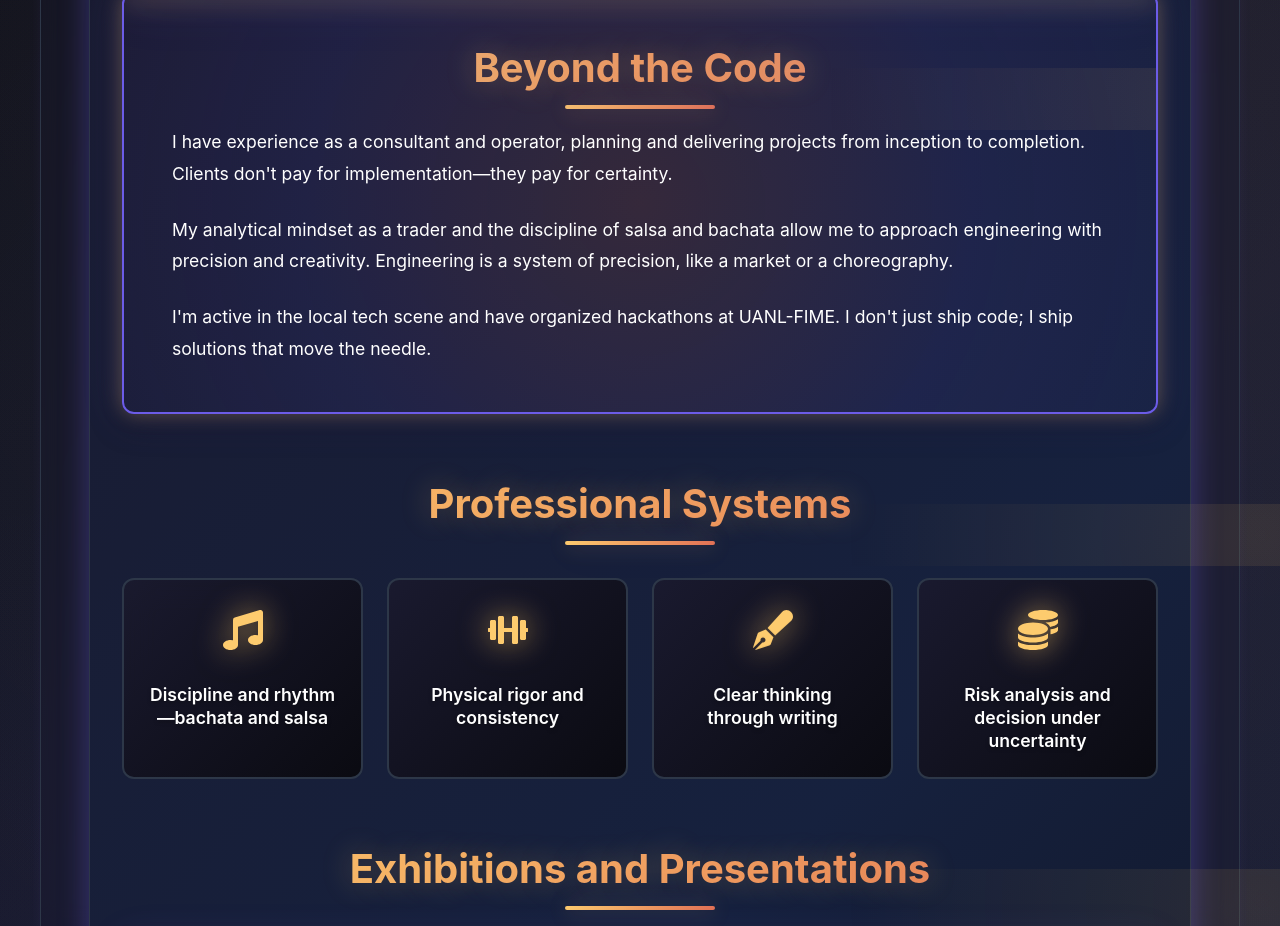
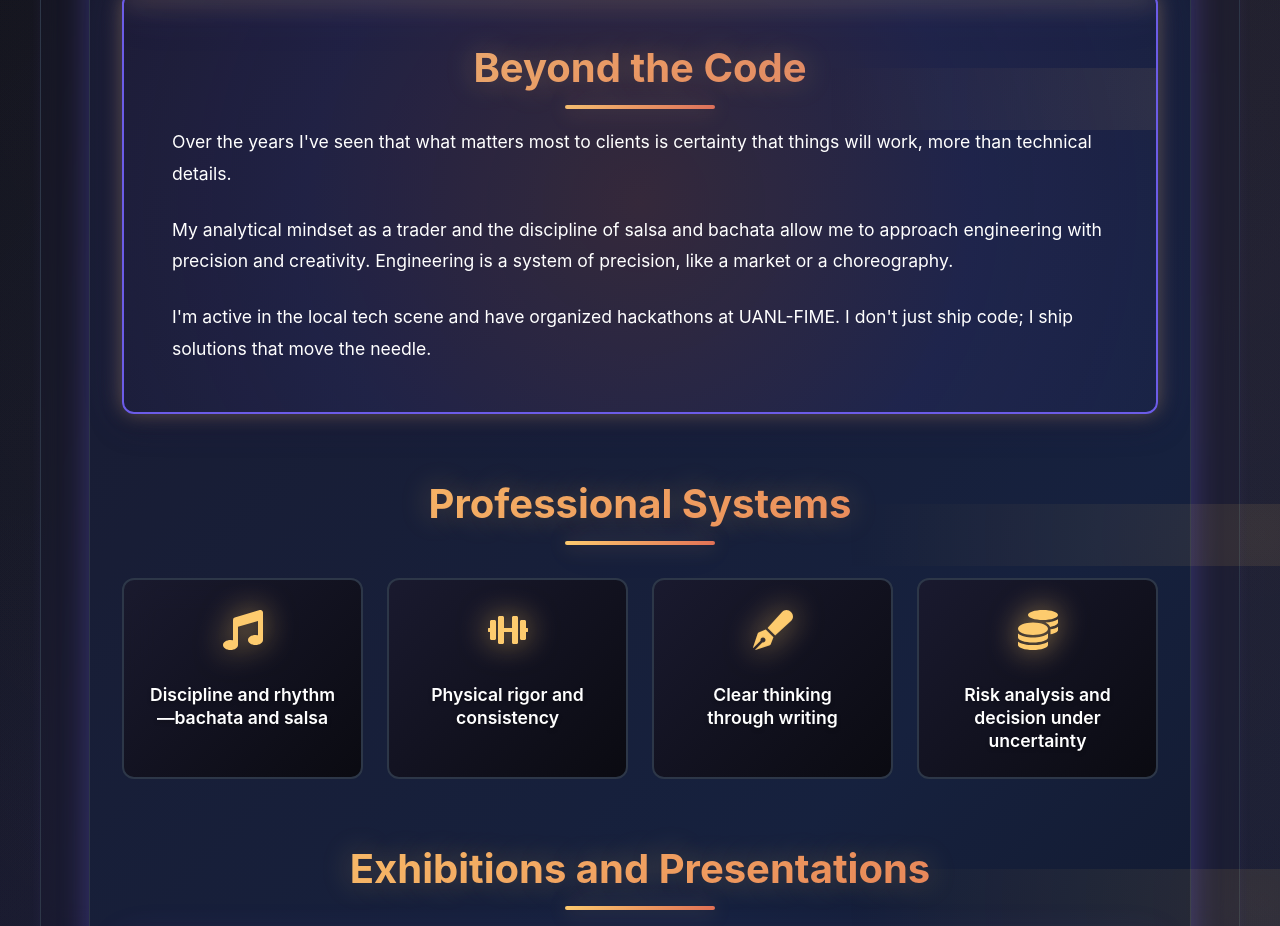
Before and after one commit to fercreek/solo-blog, a React (Vite) app: page /about in a window 1280 px wide. Shown: the part 860-1786 px from the top of the page. Built offline with nearby package versions, Linux system fonts and the light colour scheme.

Commit message:
refactor(copy): tono más reflexivo en Beyond the Code / Más Allá del Código
- Reemplazar frase presuntuosa por observación reflexiva
- EN: Over the years I've seen that what matters most...
- ES: A lo largo de los años he visto que lo que más importa...

```diff
--- a/src/data/aboutTranslations.js
+++ b/src/data/aboutTranslations.js
@@ -72,7 +72,7 @@ I build systems for precision and reliability. Rigor in prioritization. Incident
 
 # Beyond the Code
 
-I have experience as a consultant and operator, planning and delivering projects from inception to completion. Clients don't pay for implementation—they pay for relief and certainty.
+Over the years I've seen that what matters most to clients is certainty that things will work, more than technical details.
 
 My analytical mindset as a trader and the discipline of salsa and bachata allow me to approach engineering with precision and creativity. Engineering is a system of precision, like a financial market or a choreography.
 
@@ -231,7 +231,7 @@ Construyo sistemas para precisión y confiabilidad. Rigor en priorización. Mejo
 
 # Más Allá del Código
 
-Tengo experiencia como consultor y operador, planificando y entregando proyectos de inicio a fin. Los clientes no pagan por implementación—pagan por alivio y certeza.
+A lo largo de los años he visto que lo que más importa al cliente es la certeza de que las cosas van a funcionar, más que los detalles técnicos.
 
 Mi mentalidad analítica como trader y la disciplina del salsa y bachata me permiten abordar la ingeniería con precisión y creatividad. La ingeniería es un sistema de precisión, como un mercado financiero o una coreografía.
 
--- a/src/translations/index.js
+++ b/src/translations/index.js
@@ -70,7 +70,7 @@ export const translations = {
       },
       closerLook: {
         title: 'Beyond the Code',
-        text1: 'I have experience as a consultant and operator, planning and delivering projects from inception to completion. Clients don\'t pay for implementation—they pay for certainty.',
+        text1: "Over the years I've seen that what matters most to clients is certainty that things will work, more than technical details.",
         text2: 'My analytical mindset as a trader and the discipline of salsa and bachata allow me to approach engineering with precision and creativity. Engineering is a system of precision, like a market or a choreography.',
         text3: 'I\'m active in the local tech scene and have organized hackathons at UANL-FIME. I don\'t just ship code; I ship solutions that move the needle.'
       },
@@ -239,7 +239,7 @@ export const translations = {
       },
       closerLook: {
         title: 'Más Allá del Código',
-        text1: 'Tengo experiencia como consultor y operador, planificando y entregando proyectos de inicio a fin. Los clientes no pagan por implementación—pagan por certeza.',
+        text1: 'A lo largo de los años he visto que lo que más importa al cliente es la certeza de que las cosas van a funcionar, más que los detalles técnicos.',
         text2: 'Mi mentalidad analítica como trader y la disciplina del salsa y bachata me permiten abordar la ingeniería con precisión y creatividad. La ingeniería es un sistema de precisión, como un mercado o una coreografía.',
         text3: 'Soy activo en la escena tech local y he organizado hackathons en UANL-FIME. No solo entrego código; entrego soluciones que marcan la diferencia.'
       },
```
